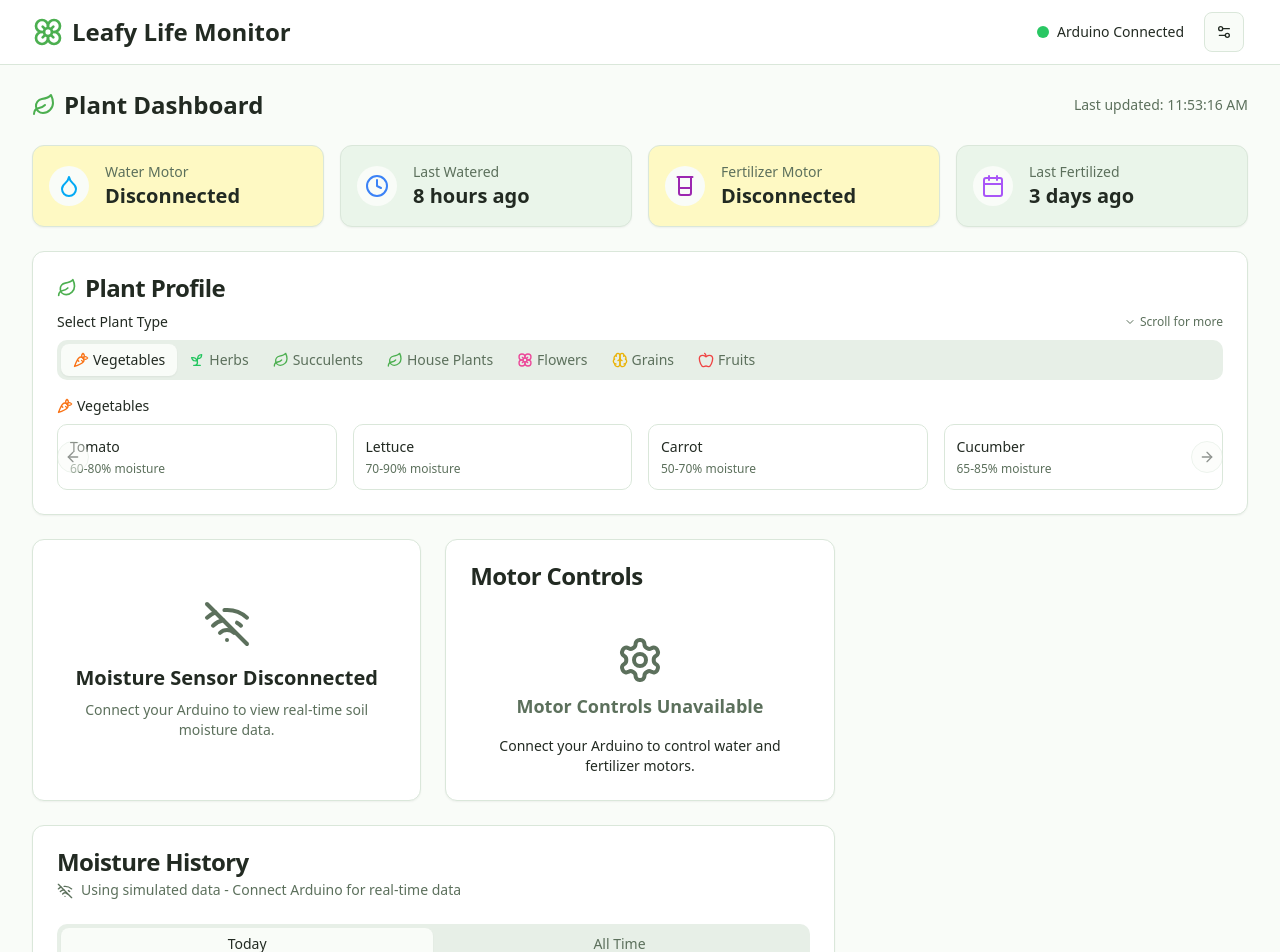
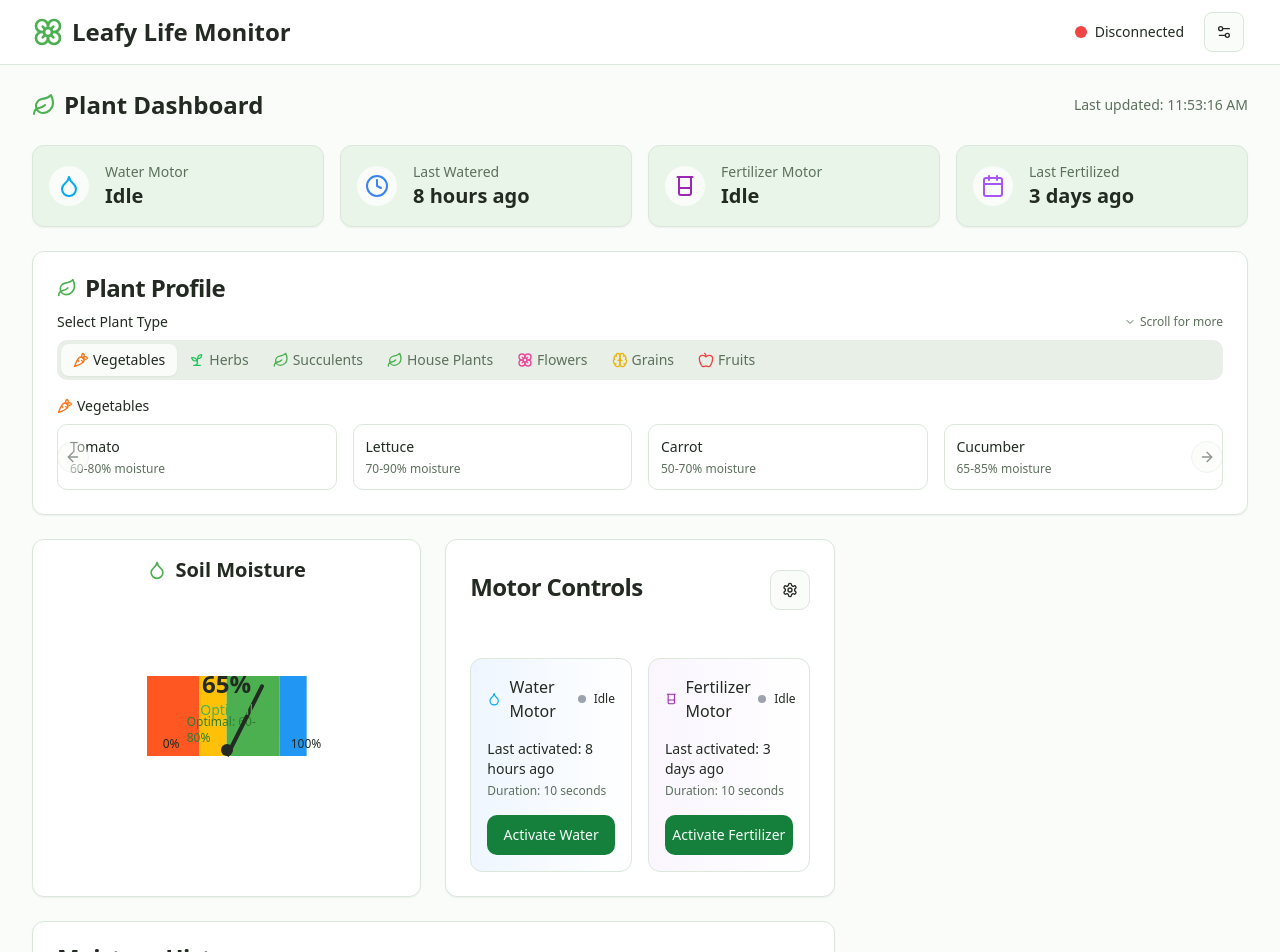
Before and after one commit to ABHILASHR0Y/leafy-life-monitor, a React (Vite) app: page / in a window 1280 px wide. Shown: the top 952 px of the page. Built offline with nearby package versions, Linux system fonts and the light colour scheme.

Commit message:
Fix: Show correct connection status
Update the ControlPanel and MoistureGauge to correctly reflect the Arduino connection status. Ensure that simulation mode enables the use of both soil moisture sensor and motor controls.

```diff
--- a/src/components/ArduinoSettingsMenu.tsx
+++ b/src/components/ArduinoSettingsMenu.tsx
@@ -12,9 +12,11 @@ import { Settings2, RefreshCcw, Power, WifiOff, Database } from 'lucide-react';
 import { useArduinoSerial } from '@/hooks/useArduinoSerial';
 import { Button } from '@/components/ui/button';
 import { useToast } from '@/hooks/use-toast';
+import { usePlantData } from '@/hooks/usePlantData';
 
 const ArduinoSettingsMenu: React.FC = () => {
   const { isConnected, connect, disconnect, serialAvailable } = useArduinoSerial();
+  const { setUseSimulation } = usePlantData();
   const { toast } = useToast();
 
   const handleConnect = async () => {
@@ -29,6 +31,9 @@ const ArduinoSettingsMenu: React.FC = () => {
 
     const success = await connect();
     if (success) {
+      // When connected to real Arduino, turn off simulation mode
+      setUseSimulation(false);
+
       toast({
         title: 'Connected',
         description: 'Successfully connected to Arduino.',
@@ -47,9 +52,16 @@ const ArduinoSettingsMenu: React.FC = () => {
   };
 
   const handleToggleSimulation = () => {
-    toast({
-      title: 'Simulation Mode',
-      description: 'Toggled simulation mode.',
+    // Enable simulation mode regardless of Arduino connection
+    setUseSimulation(prevSimulation => {
+      const newSimulationState = !prevSimulation;
+
+      toast({
+        title: 'Simulation Mode',
+        description: `Simulation mode ${newSimulationState ? 'enabled' : 'disabled'}.`,
+      });
+
+      return newSimulationState;
     });
   };
 
--- a/src/components/Dashboard.tsx
+++ b/src/components/Dashboard.tsx
@@ -9,11 +9,12 @@ import ArduinoConnection from './ArduinoConnection';
 import PlantConfigCard from './PlantConfigCard';
 import PlantProfileSelector from './PlantProfileSelector';
 import { usePlantData } from '@/hooks/usePlantData';
+import { useArduinoSerial } from '@/hooks/useArduinoSerial';
 import { Leaf } from 'lucide-react';
 import { PlantProfile } from '@/data/plants';
 
 const Dashboard: React.FC = () => {
-  const [isArduinoConnected, setIsArduinoConnected] = useState(false);
+  const { isConnected } = useArduinoSerial();
 
   const {
     data,
@@ -28,22 +29,24 @@ const Dashboard: React.FC = () => {
     setSelectedPlant,
     isMoistureCritical,
     updateFromArduino,
-    setUseSimulation
+    setUseSimulation,
+    useSimulation
   } = usePlantData();
 
   // Update plant data hook when Arduino connection changes
   useEffect(() => {
-    // Toggle simulation on/off based on Arduino connection
-    // If not connected, we use simulation data
-    setUseSimulation(!isArduinoConnected);
-  }, [isArduinoConnected, setUseSimulation]);
+    // If not using simulation and not connected, we use simulation data
+    if (!useSimulation && !isConnected) {
+      setUseSimulation(true);
+    }
+  }, [isConnected, setUseSimulation, useSimulation]);
 
   // Handle real data from Arduino
   const handleArduinoData = useCallback((arduinoData: any) => {
-    if (arduinoData && isArduinoConnected) {
+    if (arduinoData && isConnected) {
       updateFromArduino(arduinoData);
     }
-  }, [updateFromArduino, isArduinoConnected]);
+  }, [updateFromArduino, isConnected]);
 
   // Forward commands to Arduino via hook
   const handleSendCommand = useCallback(async (command: string): Promise<boolean> => {
@@ -55,13 +58,17 @@ const Dashboard: React.FC = () => {
 
   // Handle Arduino connection status change
   const handleArduinoConnectionChange = useCallback((connected: boolean) => {
-    setIsArduinoConnected(connected);
+    // No need to manually set this as the useArduinoSerial hook manages the connection state
   }, []);
 
   // Handle plant profile selection
   const handleSelectPlant = useCallback((plant: PlantProfile) => {
     setSelectedPlant(plant);
   }, [setSelectedPlant]);
+
+  // Determine if we should show components that require Arduino connection
+  // When simulation is enabled, show everything regardless of actual connection
+  const showArduinoComponents = isConnected || useSimulation;
 
   return (
     <div className="container py-6">
@@ -82,7 +89,7 @@ const Dashboard: React.FC = () => {
         fertilizerMotorStatus={data.fertilizerMotorStatus}
         lastWatered={data.lastWatered}
         lastFertilized={data.lastFertilized}
-        isArduinoConnected={isArduinoConnected}
+        isArduinoConnected={showArduinoComponents}
       />
 
       {/* Plant Profile Selector - Moved to the top for better visibility */}
@@ -97,7 +104,7 @@ const Dashboard: React.FC = () => {
         <MoistureGauge
           currentMoisture={data.currentMoisture}
           optimalRange={data.optimalRange}
-          isArduinoConnected={isArduinoConnected}
+          isArduinoConnected={showArduinoComponents}
         />
 
         <ControlPanel
@@ -113,12 +120,12 @@ const Dashboard: React.FC = () => {
           onChangeFertilizerDuration={setFertilizerDuration}
           lastWatered={data.lastWatered}
           lastFertilized={data.lastFertilized}
-          isArduinoConnected={isArduinoConnected}
+          isArduinoConnected={showArduinoComponents}
         />
 
         <HistoryChart
           data={data.historyData}
-          isArduinoConnected={isArduinoConnected}
+          isArduinoConnected={true} // Always show history chart
         />
       </div>
 
@@ -147,7 +154,7 @@ const Dashboard: React.FC = () => {
 
       {/* Invisible notification system */}
       <NotificationSystem
-        isMoistureCritical={isMoistureCritical && isArduinoConnected}
+        isMoistureCritical={isMoistureCritical && showArduinoComponents}
         moistureLevel={data.currentMoisture}
       />
     </div>
--- a/src/components/Header.tsx
+++ b/src/components/Header.tsx
@@ -1,11 +1,11 @@
 
 import React from 'react';
 import { Flower } from 'lucide-react';
-import { useSerialConnection } from '@/hooks/useSerialConnection';
+import { useArduinoSerial } from '@/hooks/useArduinoSerial';
 import ArduinoSettingsMenu from './ArduinoSettingsMenu';
 
 const Header: React.FC = () => {
-  const { isConnected, connectionError } = useSerialConnection();
+  const { isConnected, connectionError } = useArduinoSerial();
 
   return (
     <header className="bg-card border-b border-border py-3">
--- a/src/hooks/usePlantData.tsx
+++ b/src/hooks/usePlantData.tsx
@@ -163,7 +163,7 @@ export function usePlantData() {
 
         // Auto-activate water motor if in automatic mode and moisture falls below threshold
         const shouldActivateWater = prev.wateringMode === 'automatic' &&
-                                   newMoisture <= 0 &&
+                                   newMoisture <= prev.optimalRange[0] * 0.7 &&
                                    prev.waterMotorStatus === 'idle';
 
         return {
@@ -394,6 +394,7 @@ export function usePlantData() {
     setSelectedPlant,
     updateFromArduino,
     setUseSimulation,
+    useSimulation, // Expose the simulation state
     isMoistureCritical
   };
 }
```
